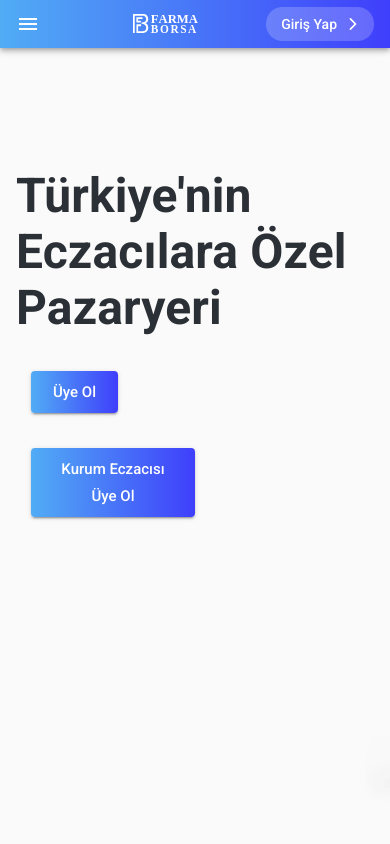
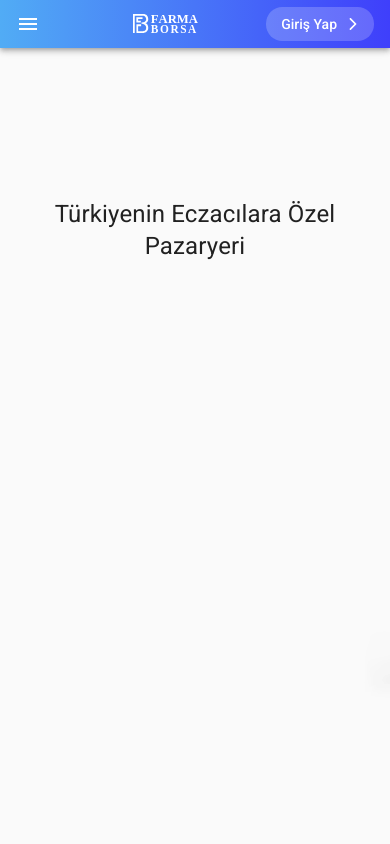
Before and after one commit to alimertcakar/f-borsa, a React (Create React App) app: page / in a window 390 px wide. Shown: the top 844 px of the page. Built offline with nearby package versions, Linux system fonts and the light colour scheme.

Commit message:
responsive - laptop l - laptop - s

```diff
--- a/src/Components/Content.js
+++ b/src/Components/Content.js
@@ -33,14 +33,21 @@ const useStyles = makeStyles((theme) =>
         },
         jumbotext: {
             fontWeight: "700",
-            color: "#2B3036"
+            color: "#2B3036",
+            [theme.breakpoints.down('md')]: {
+                display: "none"
+            }
         },
         uyeolbuttons: {
             background: "linear-gradient(90deg, rgba(81,172,245,1) 0%, rgba(63,63,251,1) 100%)",
             color: "white",
             textTransform: "none",
             marginTop: "35px",
-            marginLeft: "15px"
+            marginLeft: "15px",
+            [theme.breakpoints.down('md')]: {
+                display: "none"
+
+            }
         },
         formaborsaImg: {
             position: "absolute",
@@ -54,6 +61,12 @@ const useStyles = makeStyles((theme) =>
         farmaborsaaciklama: {
             marginTop: 150,
             marginBottom: 100,
+
+        },
+        farmaborsaaciklamaitem: {
+            [theme.breakpoints.down("md")]: {
+                marginLeft: "25vw",
+            }
         },
         farmaborsatypography: {
             lineHeight: "1.8",
@@ -112,6 +125,21 @@ const useStyles = makeStyles((theme) =>
             [theme.breakpoints.down('md')]: {
                 display: "none"
             },
+        },
+        eczacılaraozelmobil: {
+            display: "block",
+            textAlign: "center",
+            position: "relative",
+            top: 150,
+            [theme.breakpoints.up('lg')]: {
+                display: "none"
+            },
+        },
+        maps: {
+            [theme.breakpoints.down('md')]: {
+                marginTop: 100,
+                marginLeft: "16vw"
+            },
         }
     }),
 );
@@ -122,6 +150,11 @@ export default function Content() {
 
     return (
         <Container style={{ height: 620 }}>
+            <Grid container item xs={12} className={classes.eczacılaraozelmobil} justify="center">
+                <Typography variant="h5" component="h3" >
+                    Türkiyenin Eczacılara Özel Pazaryeri
+                </Typography>
+            </Grid>
             <Grid container className={classes.jumbotextcontainer}>
                 <Grid container item xs={12} justify="flex-start">
                     <Typography variant="h3" component="h3" className={classes.jumbotext}>
@@ -198,7 +231,7 @@ export default function Content() {
                 </Grid>
             </Grid>
             <Grid container className={classes.farmaborsaaciklama} >
-                <Grid item xs={7}>
+                <Grid item xs={7} className={classes.farmaborsaaciklamaitem}>
                     <Typography variant="h4" component="h2" className={classes.farmaborsatypographyheader}>FarmaBorsa <span className={classes.headerhighlight}>Nedir?</span></Typography>
                     <Typography className={classes.farmaborsatypography}>
 
@@ -240,7 +273,7 @@ export default function Content() {
 
             </Grid>
             <Grid container>
-                <Grid item xs={7}>
+                <Grid item md={12} lg={7} className={classes.maps}>
                     <Maps />
                 </Grid>
                 <Grid container item xs={12} md={12} lg={5} justify="center">
```
